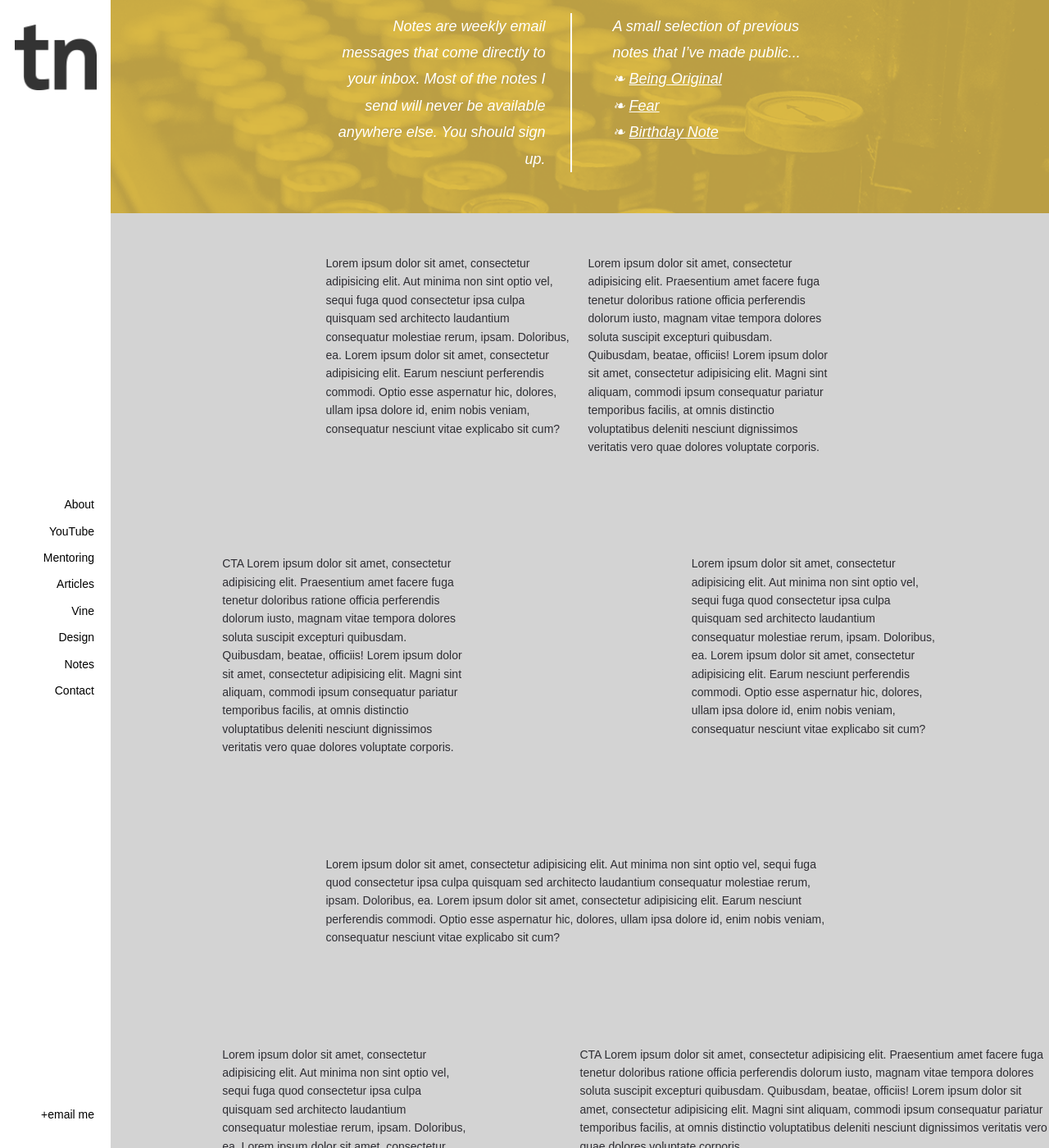
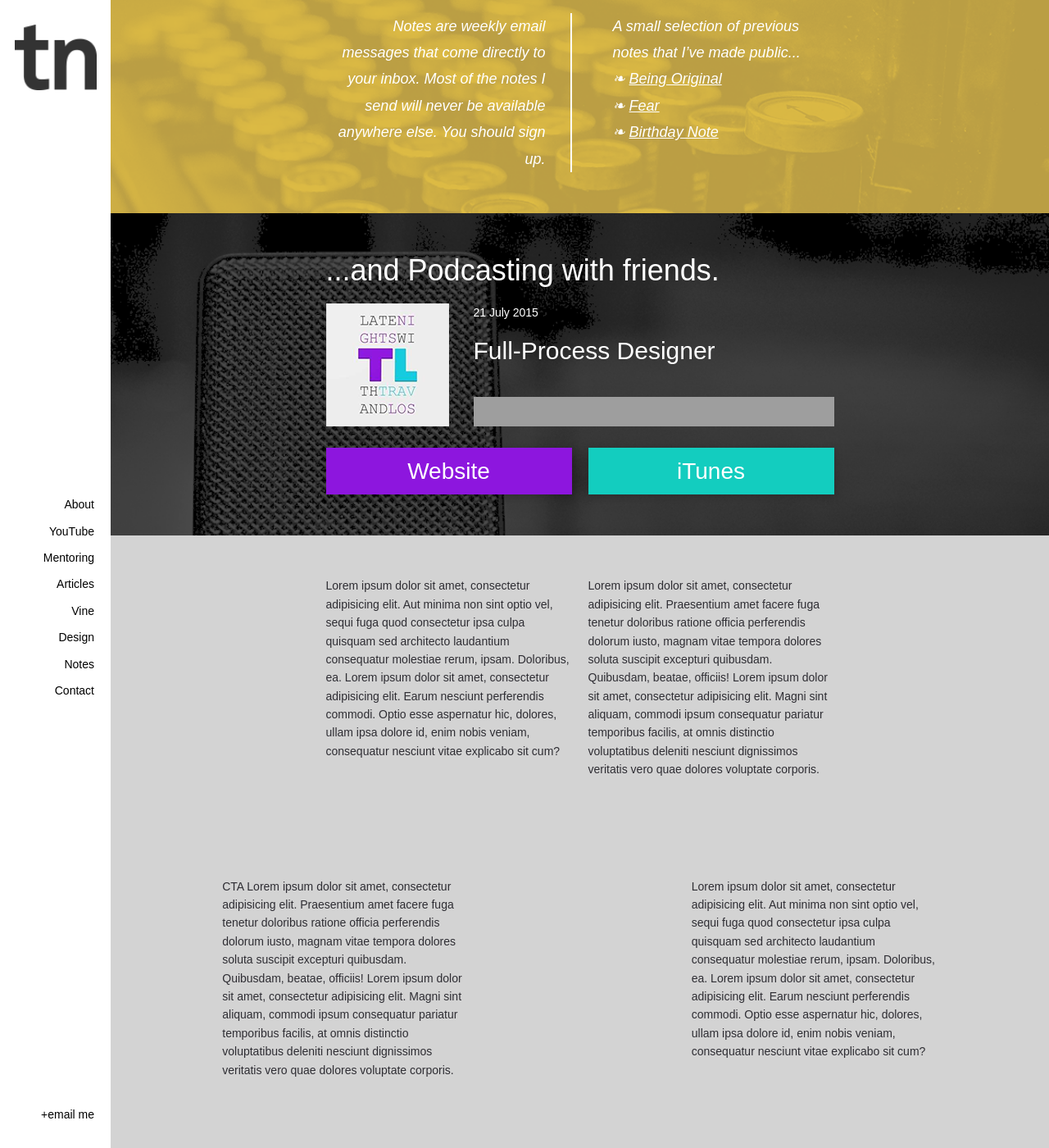
Before and after one commit to dan36poars/DesignPlusCode, a Jekyll site: the page built from index.html, in a window 1280 px wide and 1400 px high, scrolled down 3448 px. Shown: the whole window at 82% size. Built offline with Jekyll 4.4.1, drawn with Linux system fonts in a browser that asks for light colours; nearby versions of some CDN libraries; Markdown is read by kramdown in place of the engine named in the settings; comment, search, counter and statistics services are not loaded; grey boxes are pictures that could not be loaded.

Commit message:
12.1: Embed a Podcast Player

```diff
--- /dev/null
+++ b/_includes/section-podcast.html
@@ -0,0 +1 @@
+<section class="podcast"><div class="flex flex--center"><div class="col-2"><p class="home-lead">...and Podcasting with friends.</p><div class="podcast-content"><div class="podcast-thumb"><img src="/assets/img/podcast-thumb.png"/></div><div class="podcast-text"><div class="date">21 July 2015</div><div class="title">Full-Process Designer</div><div class="player"><iframe frameborder='0' height='36px' scrolling='no' seamless src='https://simplecast.fm/e/14311?style=light' width='100%'></iframe></div></div></div></div></div><div class="flex flex--center"><div class="col-1"><a href="http://travandlos.com" class="home-cta web">Website</a></div><div class="col-1"><a href="" class="home-cta itunes">iTunes</a></div></div></section>
--- a/assets/css/main.css
+++ b/assets/css/main.css
@@ -1021,6 +1021,37 @@ section.notes {
       font-size: 12px;
       left: 10px; }
 
+section.podcast {
+  background-image: url(../img/podcast-bg.png);
+  background-size: cover;
+  background-position: center;
+  color: white; }
+  section.podcast .podcast-content {
+    display: -ms-flexbox;
+    display: flex;
+    margin-bottom: 20px; }
+  section.podcast .podcast-thumb {
+    margin-right: 30px; }
+  section.podcast .podcast-text {
+    -ms-flex: 1;
+        flex: 1;
+    display: -ms-flexbox;
+    display: flex;
+    -ms-flex-direction: column;
+        flex-direction: column;
+    -ms-flex-pack: justify;
+        justify-content: space-between; }
+  section.podcast .title {
+    font-size: 30px;
+    line-height: 1.1;
+    margin-bottom: 20px; }
+  section.podcast .web {
+    color: white;
+    background: #8d16de; }
+  section.podcast .itunes {
+    color: white;
+    background: #13cdbf; }
+
 .home-wrap {
   display: -ms-flexbox;
   display: flex;
--- a/assets/css/main.scss
+++ b/assets/css/main.scss
@@ -15,5 +15,6 @@
 @import "3-sections/home-vine";
 @import "3-sections/home-design";
 @import "3-sections/home-notes";
+@import "3-sections/home-podcast";
 
 @import "4-layouts/home";
--- a/index.html
+++ b/index.html
@@ -15,6 +15,7 @@ title: Your New Jekyll Site
     {% include section-vine.html %}
     {% include section-design.html %}
     {% include section-notes.html %}
+    {% include section-podcast.html %}
     {% include columns.html %}
 
     <!-- all the sections here -->
```
Also changed, not shown: _jadefiles/section-podcast.jade (added, +18 -0 lines), assets/css/3-sections/_home-podcast.sass (added, +32 -0 lines), assets/img/podcast-bg.png (added), assets/img/podcast-thumb.png (added).
